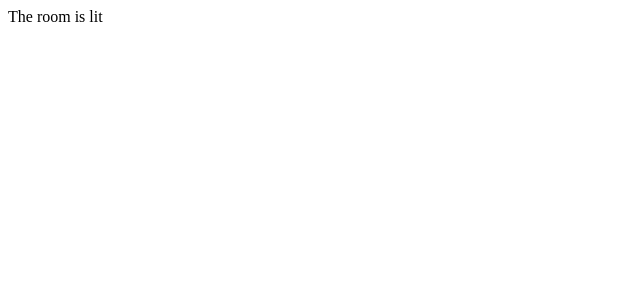
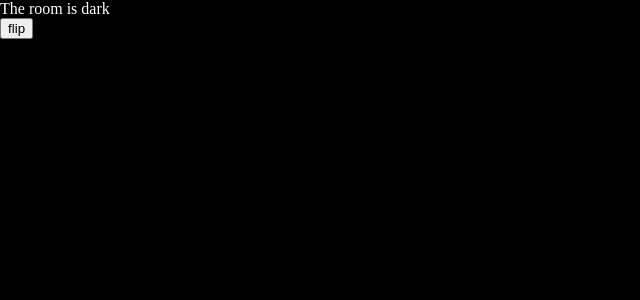
Before and after one commit to jlblumberg/reddit-live, a React (Create React App) app: page / in a window 1280 px wide. Shown: the top 300 px of the page, without its empty margins (0-640 px from the left). Built offline with nearby package versions, Linux system fonts and the light colour scheme.

Commit message:
Add hook and styling

```diff
--- /dev/null
+++ b/src/index.css
@@ -0,0 +1,12 @@
+html, body, #root, .room {
+  height: 100%;
+  margin: 0;
+}
+.lit {
+  background-color: white;
+  color: black;
+}
+.dark {
+  background-color: black;
+  color: white;
+}
--- a/src/index.js
+++ b/src/index.js
@@ -1,10 +1,22 @@
-import React from 'react';
+import React, { useState } from 'react';
 import ReactDom from 'react-dom';
+import "./index.css";
 
 function Room() {
+  const state = useState(false);
+  const isLit = state[0];
+  const setLit = state[1];
+  const brightness = isLit ? "lit" : "dark";
+
   return (
-    <div className="room">The room is lit</div>
+    <div className={`room ${brightness}`}>
+      The room is {brightness}
+      <br/>
+      <button onClick={() => setLit(!isLit)}>
+        flip
+      </button>
+    </div>
   );
 }
 
-ReactDom.render(<Room />, document.getElementById('root'));
+ReactDom.render(<Room/>, document.getElementById('root'));
```
